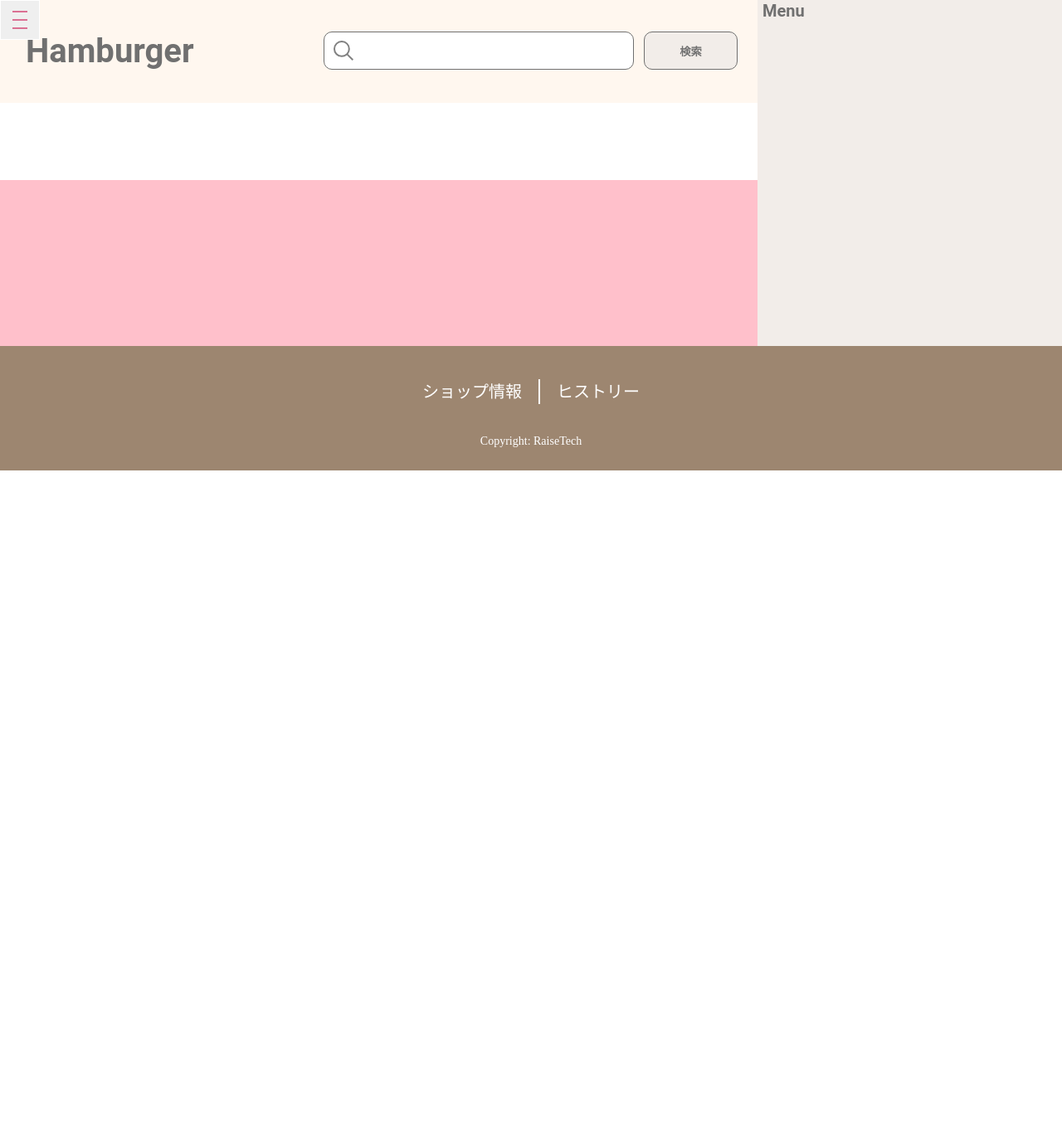
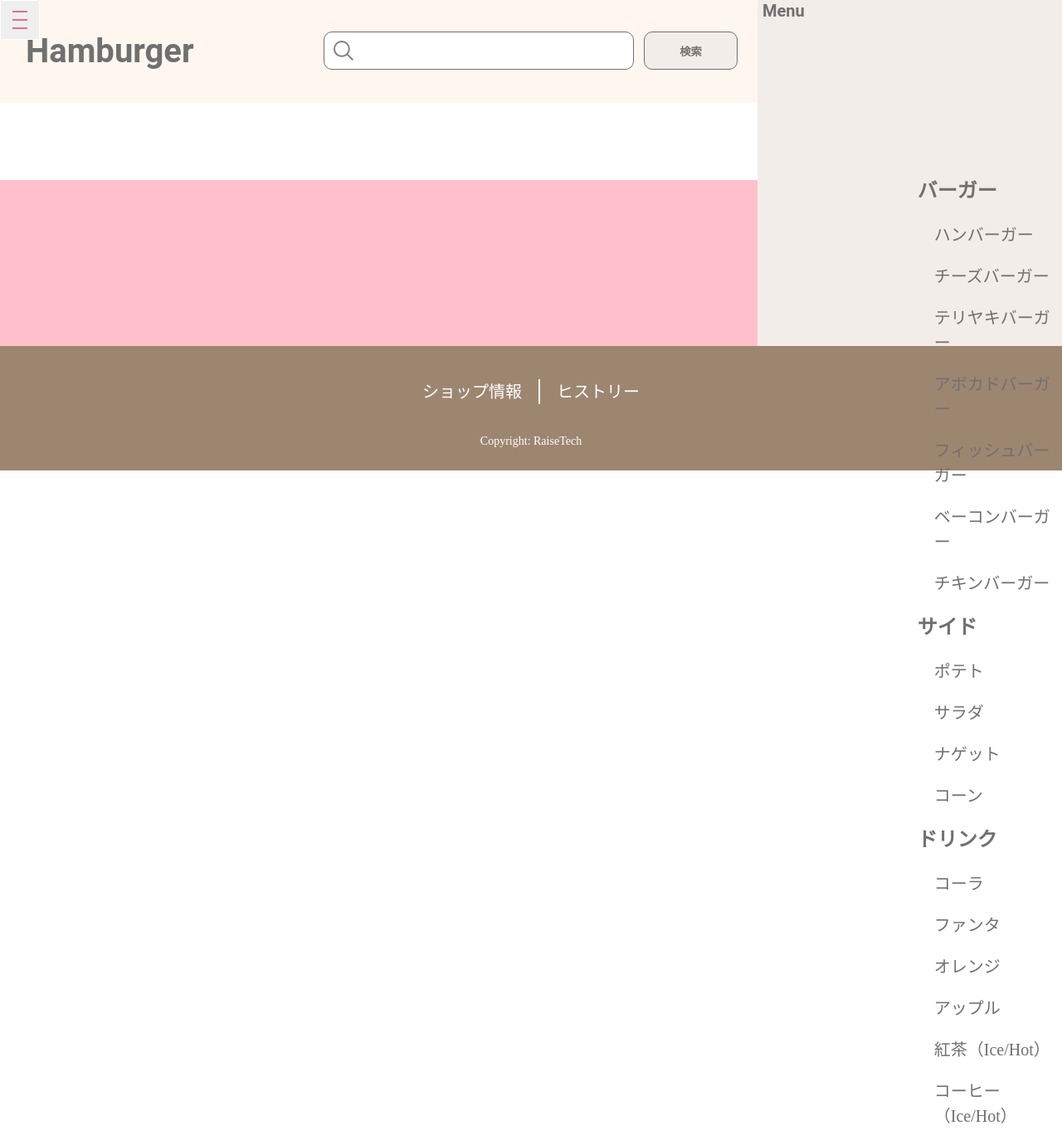
Before and after one commit to marinnk/Hamburger, a PHP site: page /page.html in a window 1280 px wide. Shown: the whole page at 83% size. Before the commit the page ends 567 px from the top, so only its background shows below. Run offline with PHP 8.4, Linux system fonts and the light colour scheme; style sheets or scripts are compiled from the project's sources; some libraries are stand-ins or nearby versions.

Commit message:
クラス名付け替え

```diff
--- a/css/style.css
+++ b/css/style.css
@@ -456,7 +456,6 @@ p {
 @media screen and (min-width: 1280px) {
   .p-sidebar {
     position: relative;
-    background-color: #F2EDE9;
   }
 }
 
@@ -482,7 +481,6 @@ p {
   height: 338vh;
   padding-top: 212px;
   transition: all 0.5s;
-  display: none;
 }
 @media screen and (min-width: 960px) {
   .p-nav {
--- a/page.html
+++ b/page.html
@@ -27,9 +27,9 @@
                         </form>
                     </div>
                 </header>
-                <aside class="l-sidebar p-sidebar">
+                <aside class="l-sidebar p-sidebar c-background-color--sidebar">
                     <button type="button" class="c-button--sidemenu c-font-family c-font-size--20 c-font-weight--bold c-letter-color--gray">Menu</button>
-                    <nav class="p-nav c-background-color--sidebar">
+                    <nav class="p-nav">
                             <p class="c-font-size--24 c-font-weight--bold c-title--nav"><a href="#">バーガー</a></p>
                             <ul class="c-list c-font-size--20 c-letter-color--gray">
                                     <li class="c-text--nav"><a href="#">ハンバーガー</a></li>
--- a/scss/Object/Project/_nav.scss
+++ b/scss/Object/Project/_nav.scss
@@ -9,7 +9,6 @@
     height: 338vh;
     padding-top: 212px;
     transition: all .5s;
-    display: none;
 
     @include m.tab {
         width: 50%;
--- a/scss/Object/Project/_p-sidebar.scss
+++ b/scss/Object/Project/_p-sidebar.scss
@@ -4,6 +4,5 @@
 .p-sidebar {
     @include m.pc {
         position: relative;
-        background-color: v.$color-beige;
     }
 }
```
Also changed, not shown: 1 other file.
